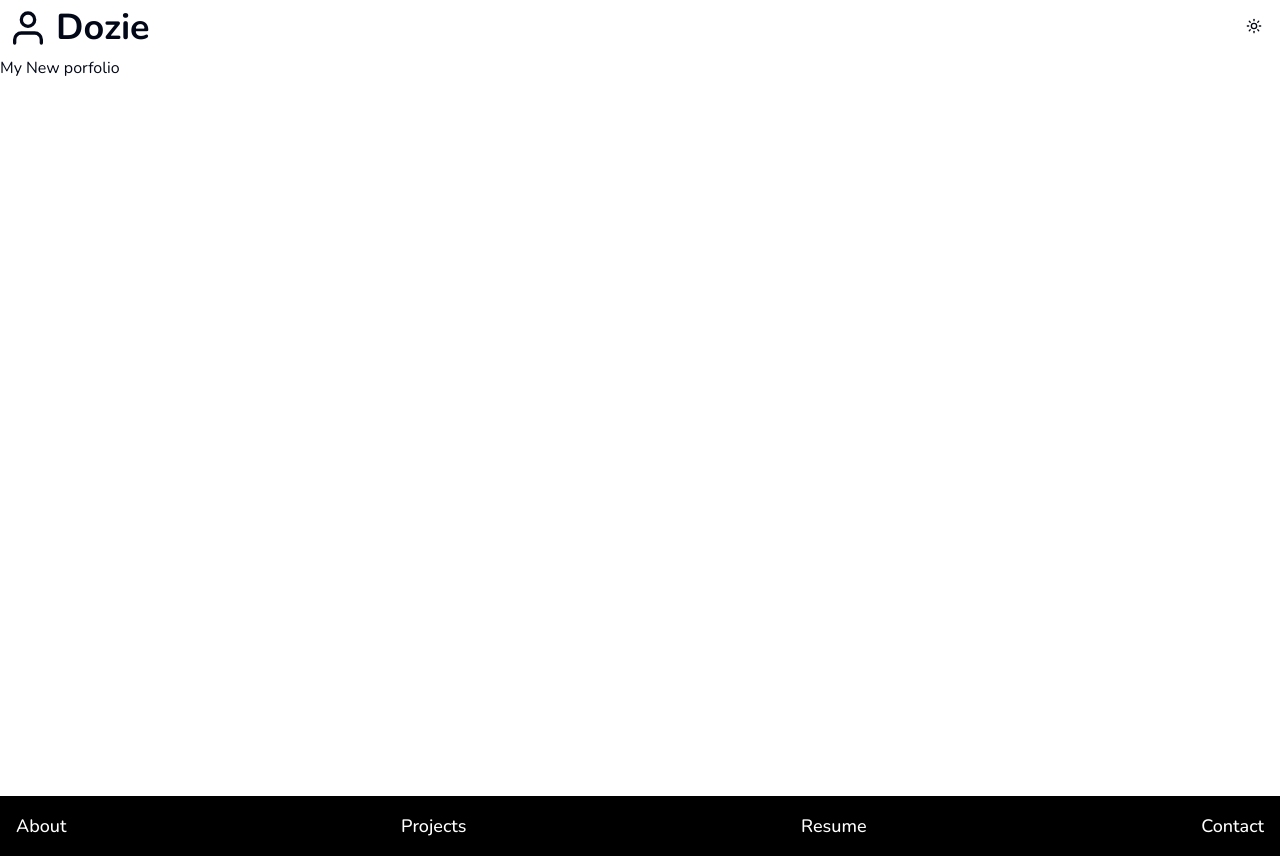
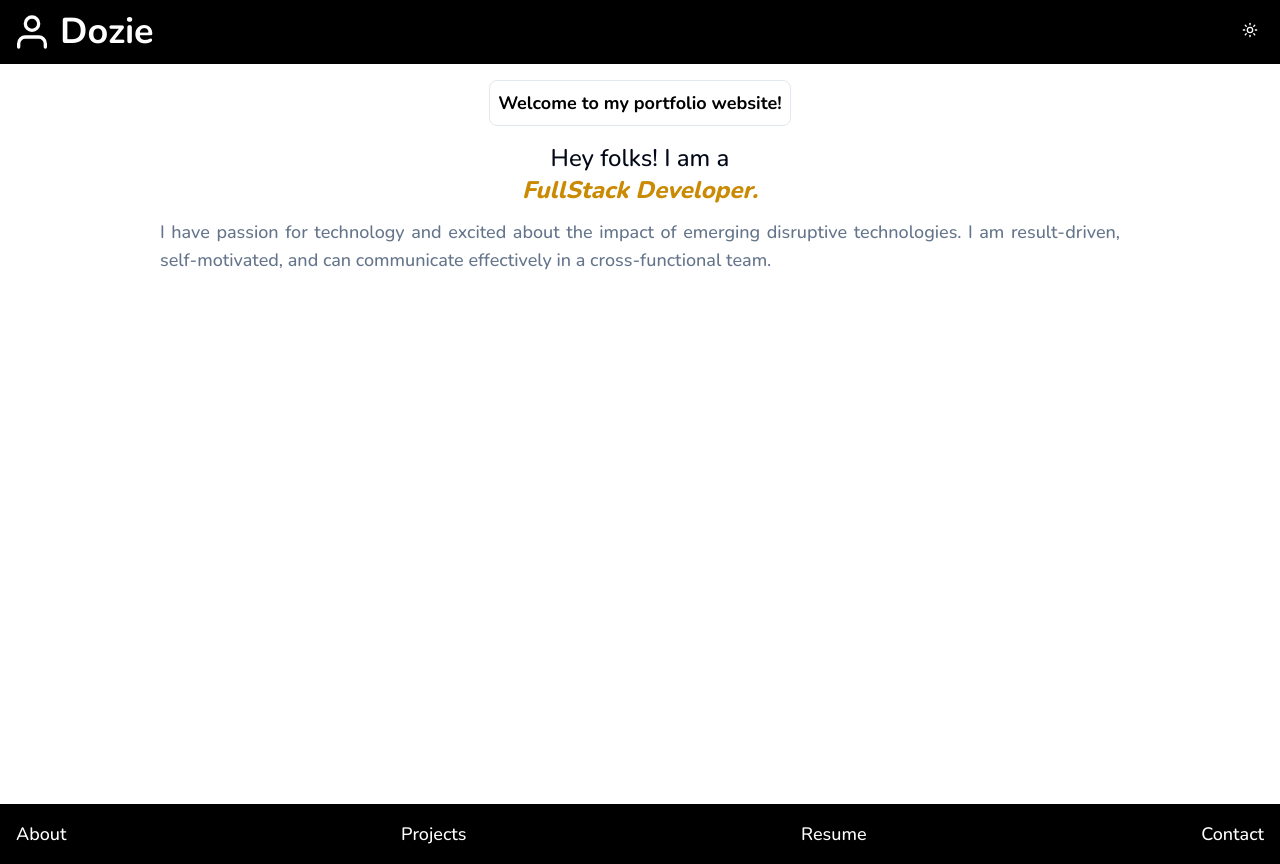
Before and after one commit to udeaghad/portfoliov2, a Next.js app: page / in a window 1280 px wide. Built offline with nearby package versions, Linux system fonts and the light colour scheme.

Commit message:
create hero section

```diff
--- a/app/page.tsx
+++ b/app/page.tsx
@@ -1,10 +1,13 @@
 import Footer from "@/components/Footer";
+import HeroSection from "@/components/HeroSection";
 
 export default function Home() {
   return (
     <main className="h-dvh relative">
-      <h1>My New porfolio</h1>
-      <div className="absolute bottom-0 w-full">
+      <div>
+        <HeroSection />
+      </div>
+      <div className="absolute bottom-0">
         <Footer />
       </div>
     </main>
--- a/components/Footer.tsx
+++ b/components/Footer.tsx
@@ -1,7 +1,7 @@
 import React from "react";
 
 const Footer = () => {
-  return <footer className="w-full flex justify-between bg-black text-white">
+  return <footer className="w-screen flex justify-between bg-black text-white">
     <div className="text-lg font-medium p-4">
       About
     </div>
--- a/components/Header.tsx
+++ b/components/Header.tsx
@@ -8,8 +8,8 @@ import DarkModeToggle from "./DarkModeToggle";
 const Header = () => {
   // const [open, setOpen] = useState<boolean>(false);
   return (
-    <header className="font-white w-screen">
-      <nav className="flex justify-between p-2">
+    <header className="w-full bg-black text-white dark:bg-transparent">
+      <nav className="flex justify-between p-3">
         <div>
           <Logo />
         </div>
--- /dev/null
+++ b/components/HeroSection.tsx
@@ -0,0 +1,28 @@
+import React from "react";
+
+const HeroSection = () => {
+  return (
+    <section className="flex flex-col items-center justify-center">
+      <div className="w-fit text-lg font-bold text-center bg-transparent text-black p-2 m-4 border rounded-lg dark:text-white dark:bg-black">
+        Welcome to my portfolio website!
+      </div>
+
+      <div className="text-2xl font-medium flex flex-col flex-wrap justify-center items-center">
+        <div>Hey folks! I am a{" "}</div>
+        <div>
+
+          <span className="text-yellow-600 font-extrabold italic">
+            FullStack Developer.
+          </span>
+        </div>
+      </div>
+      <div className="mt-3 text-justify text-lg font-medium text-slate-500 dark:text-slate-400 w-3/4">
+        I have passion for technology and excited about the impact of emerging
+        disruptive technologies. I am result-driven, self-motivated, and can
+        communicate effectively in a cross-functional team.
+      </div>
+    </section>
+  );
+};
+
+export default HeroSection;
```
Also changed, not shown: app/images/profile-pix.jpg (added).
